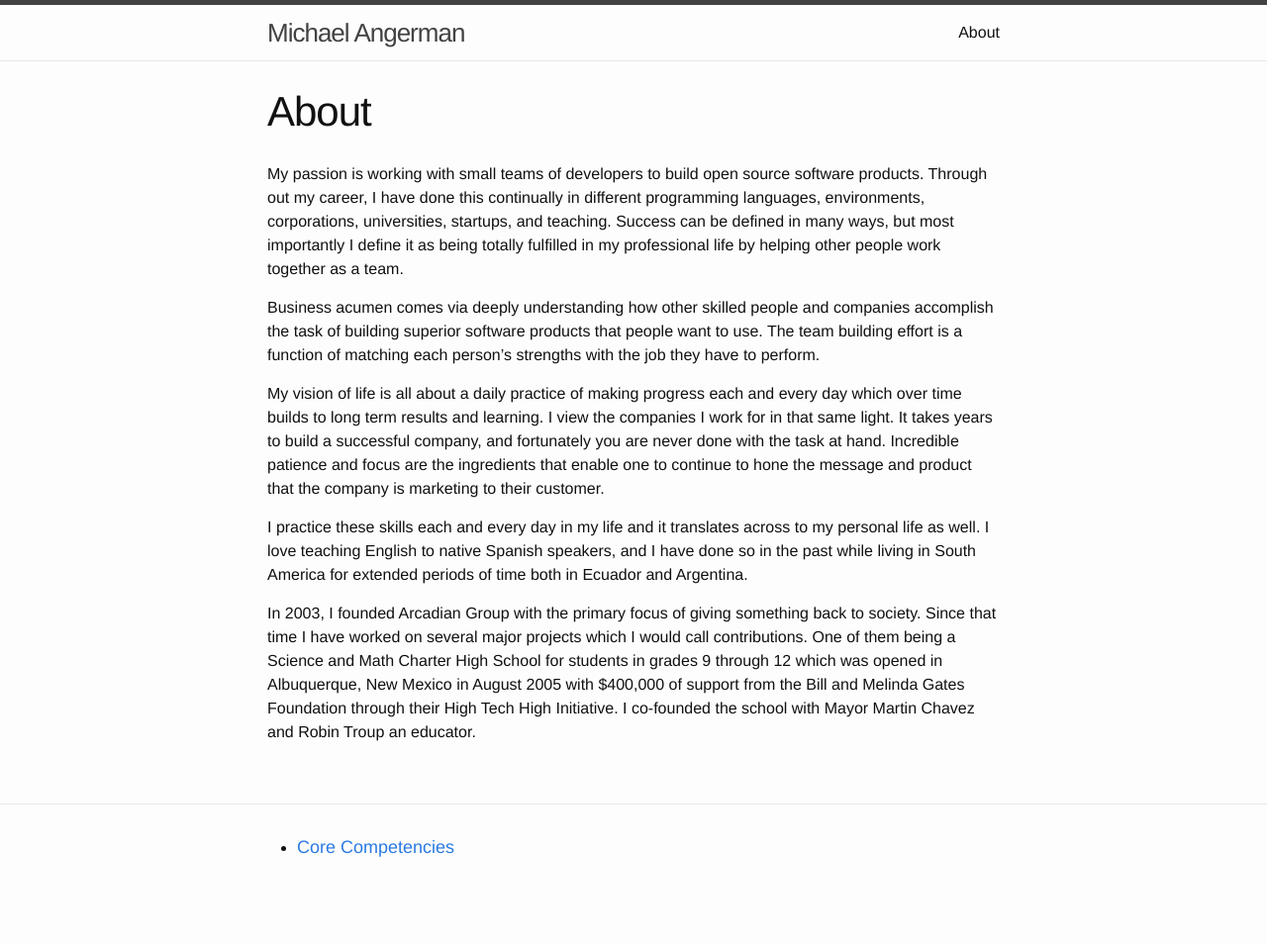
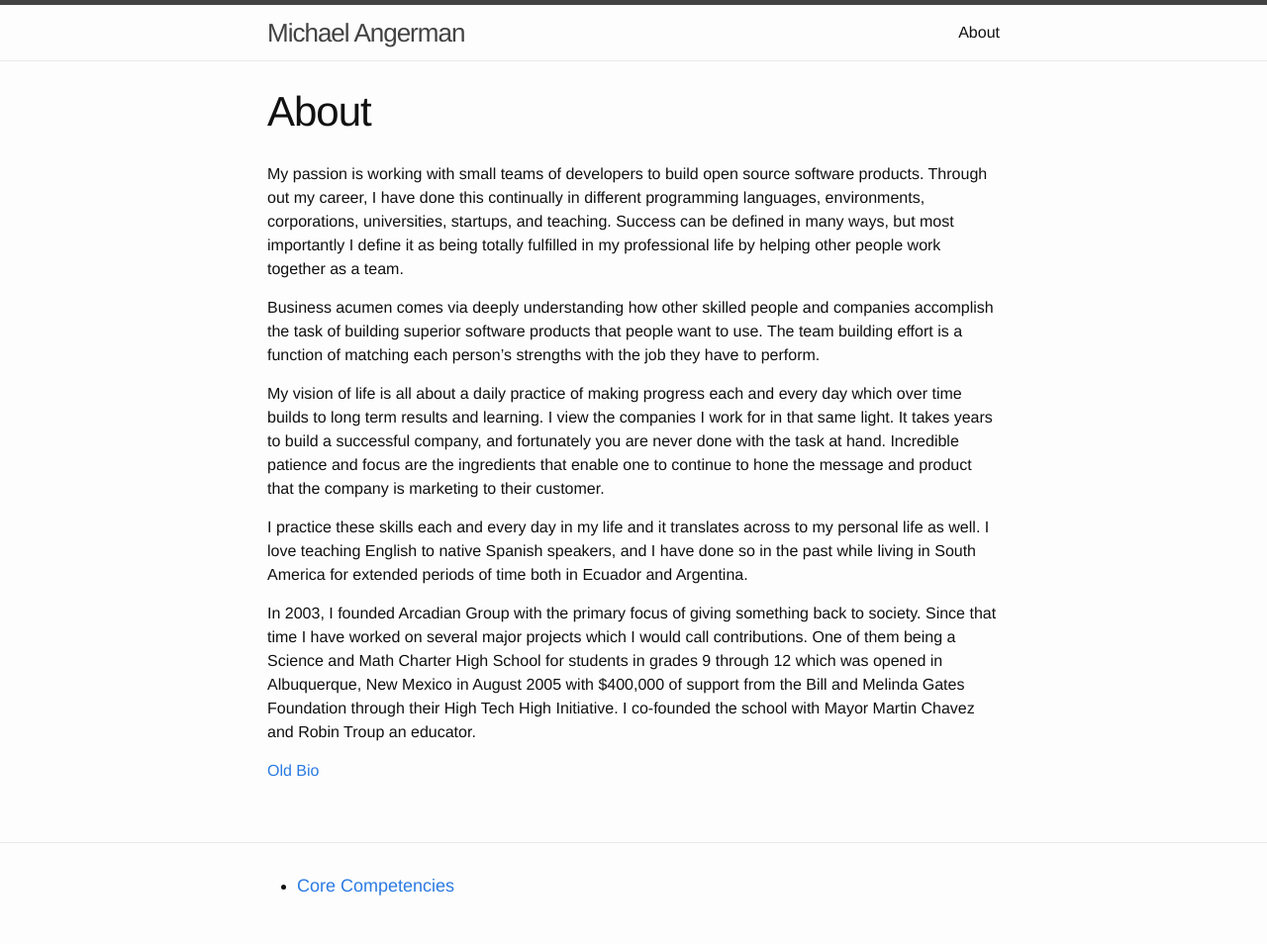
Before and after one commit to stormasm/link15, a Jekyll site: the page built from about.md, in a window 1280 px wide. Shown: the whole page at 99% size. Built offline with Jekyll 4.4.1, drawn with Linux system fonts in a browser that asks for light colours; Markdown is read by kramdown in place of the engine named in the settings; before the commit the page ends 915 px from its top, so only the background shows below that.

Commit message:
update about

```diff
--- a/about.md
+++ b/about.md
@@ -14,3 +14,5 @@ My vision of life is all about a daily practice of making progress each and ever
 I practice these skills each and every day in my life and it translates across to my personal life as well.  I love teaching English to native Spanish speakers, and I have done so in the past while living in South America for extended periods of time both in Ecuador and Argentina.
 
 In 2003, I founded Arcadian Group with the primary focus of giving something back to society. Since that time I have worked on several major projects which I would call contributions. One of them being a Science and Math Charter High School for students in grades 9 through 12 which was opened in Albuquerque, New Mexico in August 2005 with $400,000 of support from the Bill and Melinda Gates Foundation through their High Tech High Initiative. I co-founded the school with Mayor Martin Chavez and Robin Troup an educator.
+
+[Old Bio](http://stormasm.github.io/link15/bio/)
```
